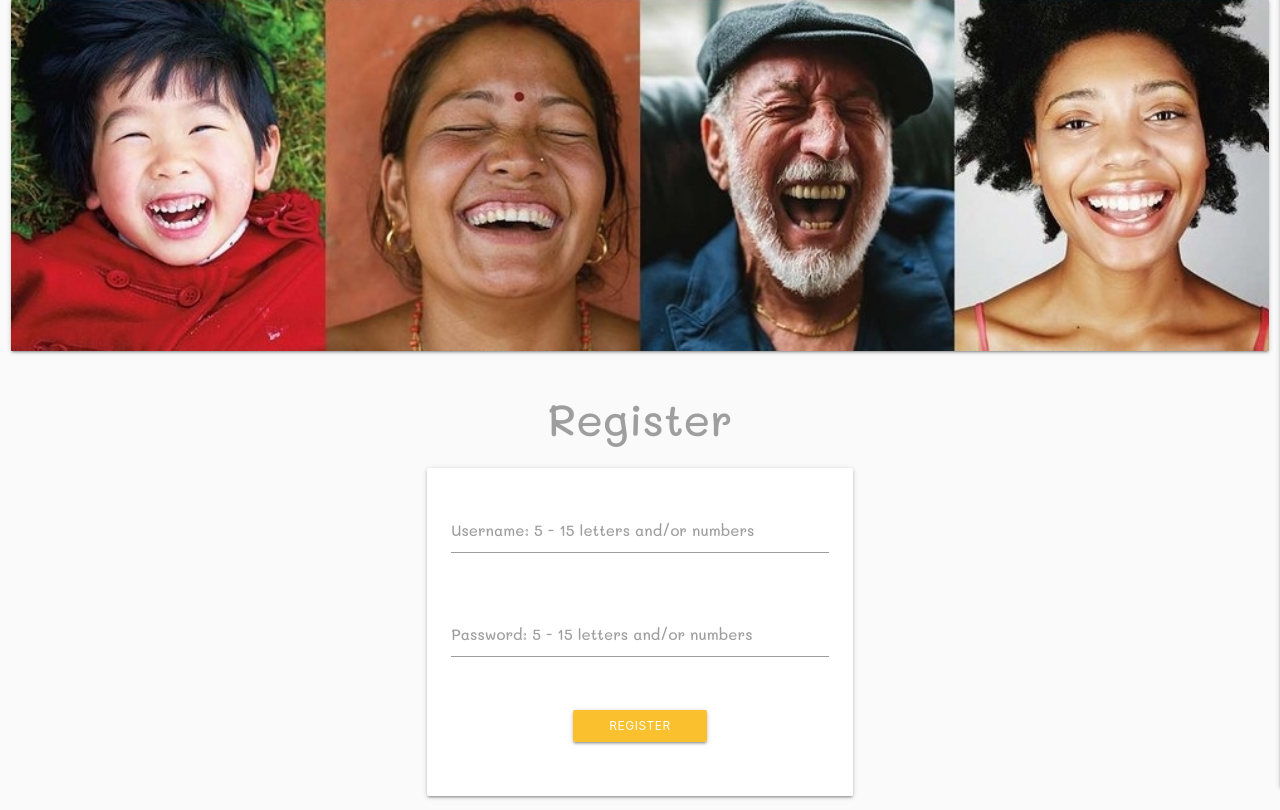
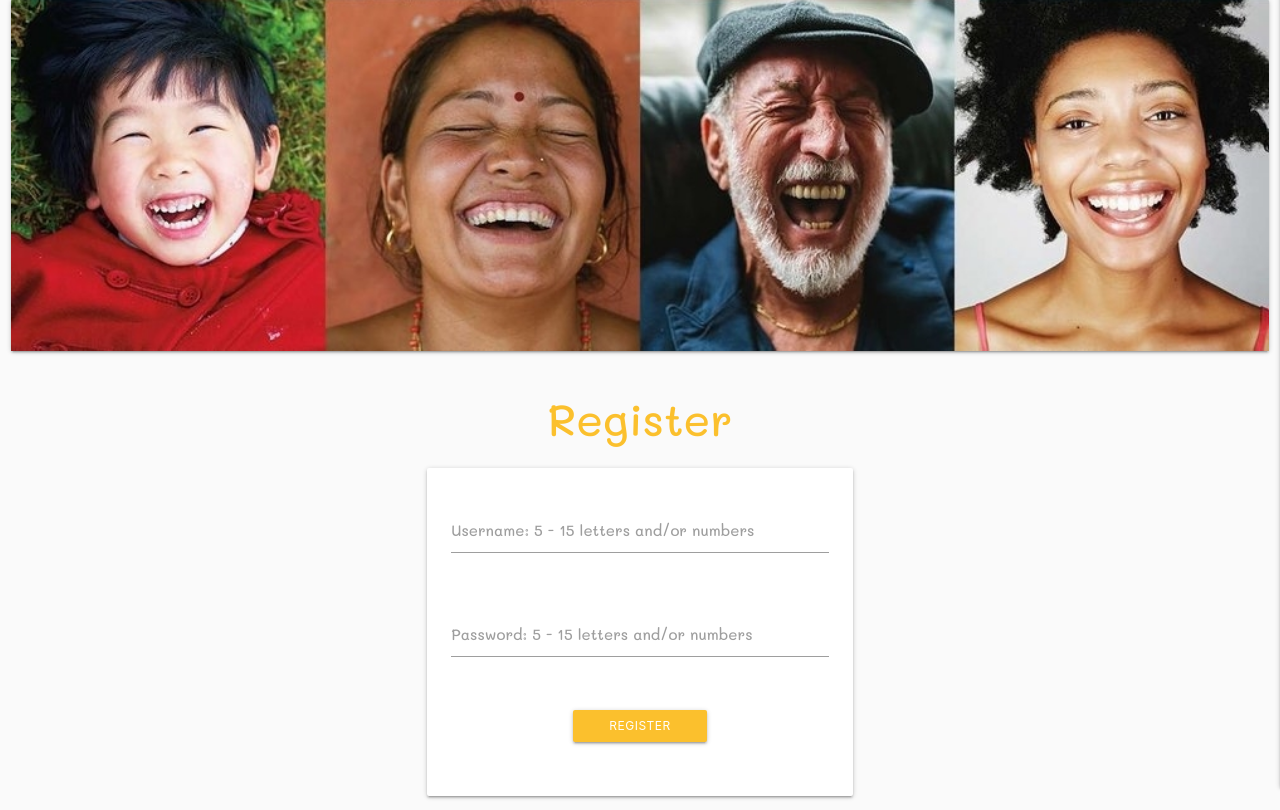
Before and after one commit to karzuin/jokes_library_MS3, a Flask app: page /register in a window 1280 px wide; the page is wider, and only the part inside the window is pictured. Shown: the part 73-883 px from the top of that part. Run offline with Flask 2, Linux system fonts and the light colour scheme; some libraries are stand-ins or nearby versions.

Commit message:
Changed font colour to yellow for the heading text

```diff
--- a/templates/login.html
+++ b/templates/login.html
@@ -1,7 +1,7 @@
 {% extends "base.html" %}
 {% block content %}
 
-    <h3 class="center-align grey-text">Log In</h3>
+    <h3 class="center-align yellow-text text-darken-2">Log In</h3>
 
     <div class="row">
         <form class="col s12 m6 offset-m3" method="POST" action="{{ url_for('login') }}">
@@ -10,7 +10,7 @@
                 <div class="row">
 					<div class="input-field col s12">
 						<input id="username" name="username" type="text" minlength="5" maxlength="15" pattern="^[a-zA-Z0-9]{5,15}$" class="validate" required>
-						<label for="username">Username</label>
+						<label for="username" >Username</label>
 					</div>
                 </div>
                 <!-- password -->
--- a/templates/register.html
+++ b/templates/register.html
@@ -1,7 +1,7 @@
 {% extends "base.html" %}
 {% block content %}
 
-    <h3 class="center-align grey-text">Register</h3>
+    <h3 class="center-align yellow-text text-darken-2">Register</h3>
 
     <div class="row">
         <form class="col s12 m6 offset-m3" method="POST" action="{{ url_for('register') }}">
```
